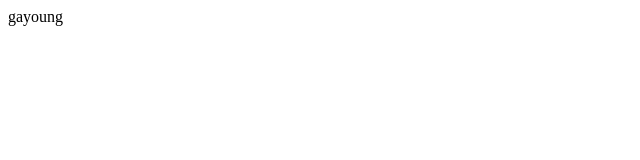
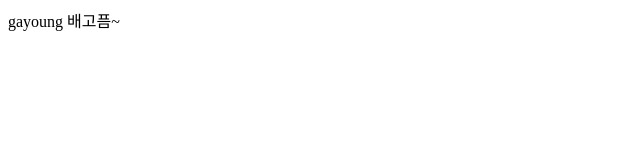
Before and after one commit to gayoung00000/DesignProject, a plain HTML site: page index.html in a window 1280 px wide. Shown: the whole page, without its empty margins (0-640 px from the left). Drawn offline with Linux system fonts and the light colour scheme.

Commit message:
change content in body tag

```diff
--- a/index.html
+++ b/index.html
@@ -7,5 +7,6 @@
 </head>
 <body>
     gayoung
+    배고픔~
 </body>
 </html>
```
